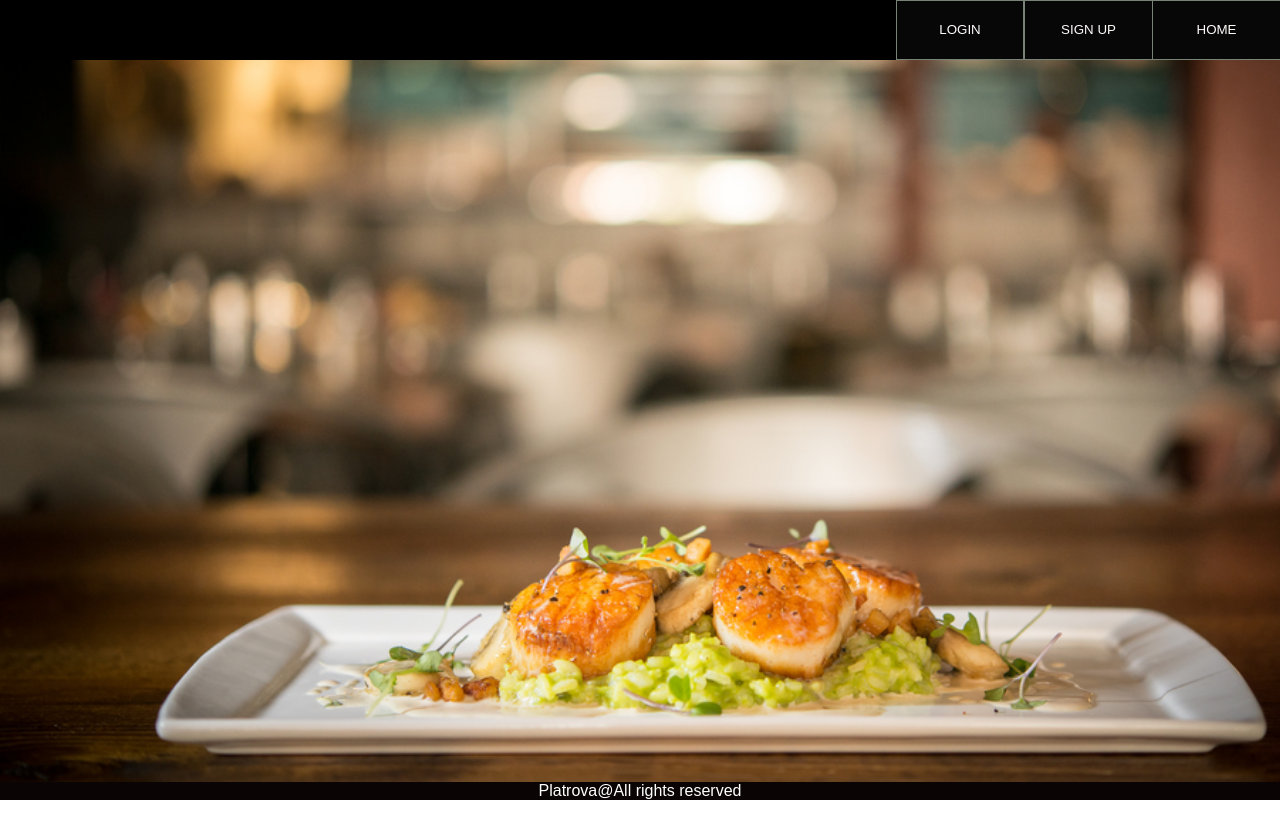
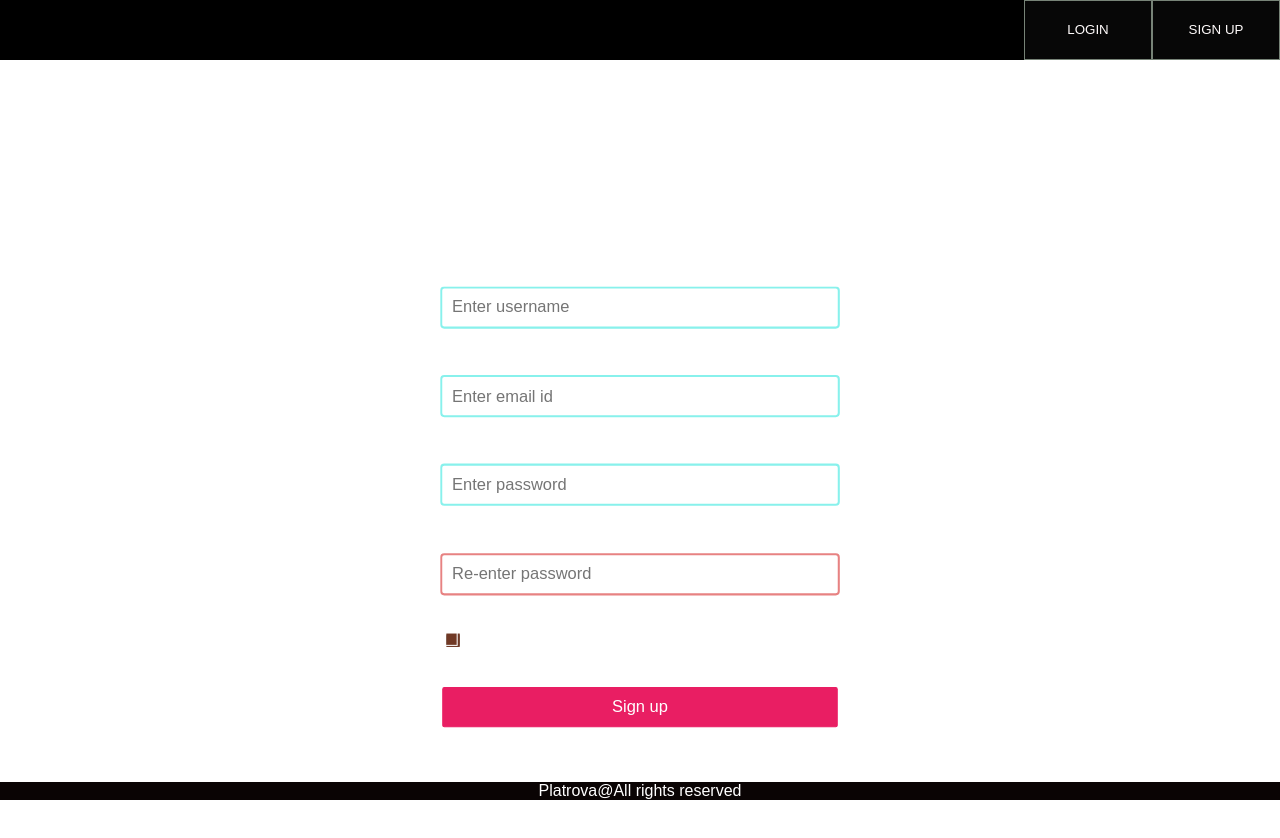
Before and after one commit to sharanyachiluka/platrova_frontend, a React (Create React App) app in the folder platrova/: page /signup in a window 1280 px wide. Shown: the top 838 px of the page. Before the commit the page ends 800 px from the top, so only its background shows below. Built offline with nearby package versions, Linux system fonts and the light colour scheme.

Commit message:
Routes and Links are done

```diff
--- a/platrova/src/App.js
+++ b/platrova/src/App.js
@@ -1,25 +1,21 @@
 import React, { Component } from "react";
-import { BrowserRouter,Route} from 'react-router-dom';
+import { BrowserRouter,Route,Switch} from 'react-router-dom';
 
 import Header from './Header';
 import Footer from './Footer';
 import LoginForm from './LoginForm';
 import SignUp from './SignUp';
 
+
 class App extends Component {
   render() {
     return (
       <div>
-        <Header>
-          </Header>
-          <BrowserRouter>
-              <Route path={"Login"} component={LoginForm}/>
-
-          </BrowserRouter>
-          <Footer>
-            </Footer>
-
-      </div>
+            <Header/>
+              <Route  path="/signup" exact component={SignUp} />
+              <Route  path="/login" exact component={LoginForm} />
+             <Footer/>
+       </div>
     );
   }
 }
--- a/platrova/src/Header.jsx
+++ b/platrova/src/Header.jsx
@@ -1,15 +1,17 @@
 import React from 'react';
 import './Header.css';
+import {BrowserRouter,Router,Link} from 'react-router-dom';
+
 
 class Header extends React.Component {
     render () {
         return (
 
-            <div className="btn-group" >
-  <button >HOME </button>
-  <button >SIGN UP</button>
-  <button >LOGIN</button>
-</div>
+             <div className="btn-group" >
+                <Link to='/signup'> <button >SIGN UP</button></ Link>
+                <Link to='/login'> <button >LOGIN</button></Link>
+            </div>
+
         );
     }
 }
--- a/platrova/src/SignUp.css
+++ b/platrova/src/SignUp.css
@@ -30,7 +30,7 @@ img{max-width:100%;}
 body {
     font-family: 'Arsenal', sans-serif;
 	background:#fff;
-	background: url(bg.jpg)repeat 0px 0px;
+	/*background: url(bg.jpg)repeat 0px 0px;*/
     background-size: cover;
     -webkit-background-size: cover;
     -moz-background-size: cover;
--- a/platrova/src/SignUp.jsx
+++ b/platrova/src/SignUp.jsx
@@ -1,8 +1,8 @@
 import React, { Component } from 'react';
 
-import bg from './bg.jpg';
+
 import './SignUp.css';
-import {Router,Route,browserHistory} from "react-router";
+
 import request from 'superagent';
 
 import LoginForm from './LoginForm';
@@ -169,7 +169,7 @@ class SignUp extends React.Component {
 										</form>
 									</div>
 									<div className="login-agileits-bottom wthree">
-										<h6><Router><Route path={"/"} component={LoginForm}> Already a user? Login</Route></Router></h6>
+										<h6> Already a user? Login</h6>
 									</div>
 								</div>
 							</div>
--- a/platrova/src/index.js
+++ b/platrova/src/index.js
@@ -2,8 +2,13 @@ import React from 'react';
 import ReactDOM from 'react-dom';
 import './index.css';
 import App from './App';
+import {BrowserRouter} from 'react-router-dom';
 
 import registerServiceWorker from './registerServiceWorker';
 
-ReactDOM.render(<App />, document.getElementById('root'));
+ReactDOM.render(
+
+<BrowserRouter>
+<App />
+</BrowserRouter>, document.getElementById('root'));
 registerServiceWorker();
```
Also changed, not shown: platrova/src/bg.jpg (deleted).
